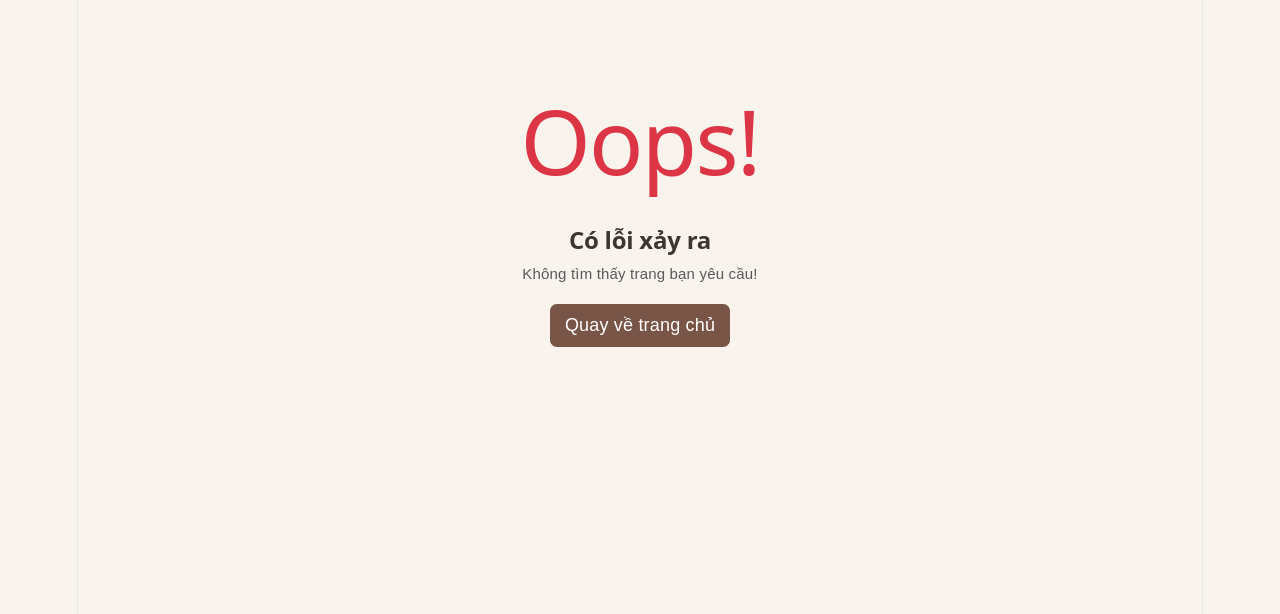
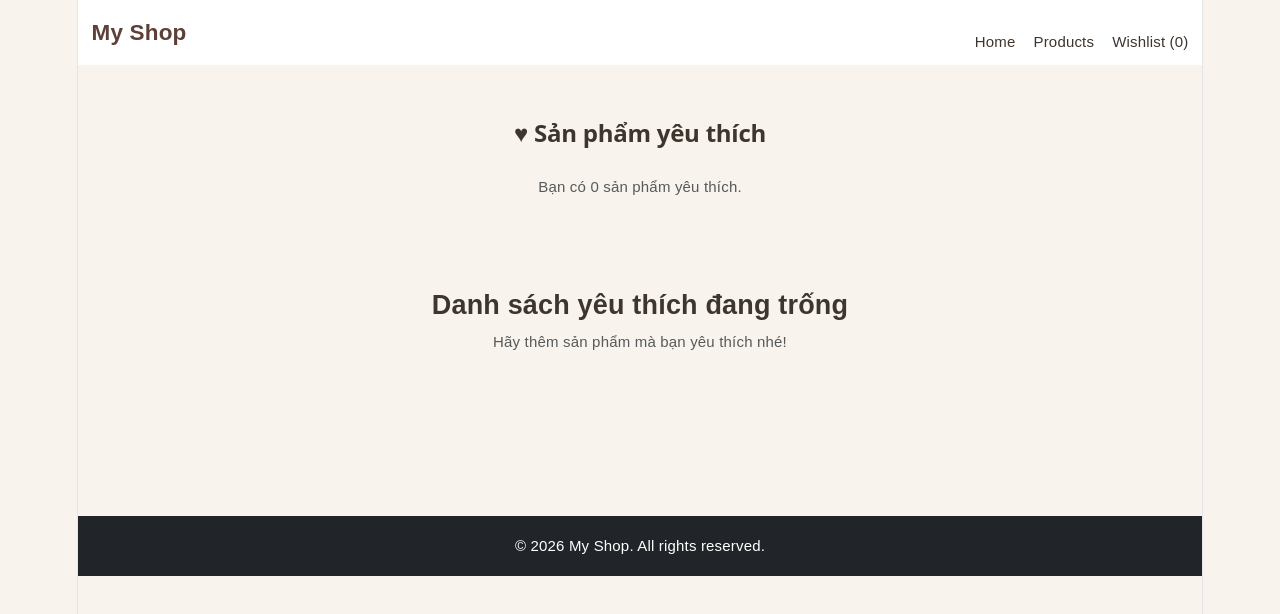
Before and after one commit to NgocAnh998/FontEnd, a React (Vite) app: page /wishlist in a window 1280 px wide. Shown: the top 614 px of the page. Built offline with nearby package versions, Linux system fonts and the light colour scheme.

Commit message:
[FEAT] them chuc nang yeu thich va trang Wishlist

```diff
--- a/src/components/Product/ProductItem.tsx
+++ b/src/components/Product/ProductItem.tsx
@@ -1,7 +1,23 @@
 import { Link } from 'react-router-dom';
+import { useDispatch, useSelector } from 'react-redux';
+
 import type { Product } from '../../types/product';
+import type { RootState, AppDispatch } from '../../store/Store';
+import { toggleWishlist } from '../../store/slice/WishlistSlice';
 
 function ProductItem({ product }: { product: Product }) {
+    const dispatch = useDispatch<AppDispatch>();
+
+    const wishlist = useSelector(
+        (state: RootState) => state.wishlist.items
+    );
+
+    const isFavorite = wishlist.includes(product.id);
+
+    const handleWishlist = () => {
+        dispatch(toggleWishlist(product.id));
+    };
+
     return (
         <div className="col-12 col-sm-6 col-lg-3">
             <div className="card h-100 shadow-sm">
@@ -21,7 +37,7 @@ function ProductItem({ product }: { product: Product }) {
 
                     <h5 className="card-title">{product.name}</h5>
 
-                    <p className="card-text text-muted">
+                    <p className="text-muted">
                         ⭐ {product.rating} | Đã bán {product.soldCount}
                     </p>
 
@@ -29,15 +45,18 @@ function ProductItem({ product }: { product: Product }) {
                         {product.price.toLocaleString('vi-VN')}đ
                     </h5>
 
-                    {product.originalPrice && (
-                        <del className="text-muted mb-2">
-                            {product.originalPrice.toLocaleString('vi-VN')}đ
-                        </del>
-                    )}
-
                     <p className={product.inStock ? 'text-success' : 'text-danger'}>
                         {product.inStock ? 'Còn hàng' : 'Hết hàng'}
                     </p>
+
+                    <button
+                        className={`btn mb-2 ${
+                            isFavorite ? 'btn-danger' : 'btn-outline-danger'
+                        }`}
+                        onClick={handleWishlist}
+                    >
+                        {isFavorite ? '♥ Đã yêu thích' : '♡ Thêm yêu thích'}
+                    </button>
 
                     <Link
                         to={`/products/${product.id}`}
--- /dev/null
+++ b/src/components/Product/Wishlist.tsx
@@ -0,0 +1,49 @@
+import { useSelector } from 'react-redux';
+
+import type { RootState } from '../../store/Store';
+import ProductItem from './ProductItem';
+
+function Wishlist() {
+    const products = useSelector(
+        (state: RootState) => state.products
+    );
+
+    const wishlist = useSelector(
+        (state: RootState) => state.wishlist.items
+    );
+
+    const favoriteProducts = products.filter(
+        (product) => wishlist.includes(product.id)
+    );
+
+    return (
+        <div className="container py-4">
+            <h2 className="mb-4">♥ Sản phẩm yêu thích</h2>
+
+            <p className="text-muted">
+                Bạn có {favoriteProducts.length} sản phẩm yêu thích.
+            </p>
+
+            <div className="row g-4 mt-2">
+                {favoriteProducts.length > 0 ? (
+                    favoriteProducts.map((product) => (
+                        <ProductItem
+                            key={product.id}
+                            product={product}
+                        />
+                    ))
+                ) : (
+                    <div className="col-12 text-center py-5">
+                        <h4>Danh sách yêu thích đang trống</h4>
+
+                        <p className="text-muted">
+                            Hãy thêm sản phẩm mà bạn yêu thích nhé!
+                        </p>
+                    </div>
+                )}
+            </div>
+        </div>
+    );
+}
+
+export default Wishlist;
--- a/src/components/common/Header.tsx
+++ b/src/components/common/Header.tsx
@@ -1,24 +1,37 @@
 import { Link } from 'react-router-dom';
+import { useSelector } from 'react-redux';
+import type { RootState } from '../../store/Store';
 
 function Header() {
+    const wishlist = useSelector(
+        (state: RootState) => state.wishlist.items
+    );
 
     return (
         <>
             <nav className="navbar">
                 <div className="container">
-                    <Link className=" navbar-brand " to="/">My Shop</Link>
+                    <Link className="navbar-brand" to="/">
+                        My Shop
+                    </Link>
+
                     <div className="d-flex gap-3">
-                        <Link className="nav-link mt-3" to="/">Home</Link>
-                        <Link className="nav-link mt-3" to="/products">Products</Link>
-                        <Link className="nav-link mt-3" to="/">Home</Link>
-                        <Link className="nav-link mt-3" to="/products">Products</Link>
-                        <Link className="nav-link mt-3" to="/">Home</Link>
-                        <Link className="nav-link mt-3" to="/products">Products</Link>
+                        <Link className="nav-link mt-3" to="/">
+                            Home
+                        </Link>
+
+                        <Link className="nav-link mt-3" to="/products">
+                            Products
+                        </Link>
+
+                        <Link className="nav-link mt-3" to="/wishlist">
+                            Wishlist ({wishlist.length})
+                        </Link>
                     </div>
                 </div>
             </nav>
         </>
-    )
+    );
 }
 
-export default Header
+export default Header;
--- a/src/store/Store.ts
+++ b/src/store/Store.ts
@@ -1,9 +1,12 @@
 import { configureStore } from "@reduxjs/toolkit";
+
 import ProductListSlice from "./slice/ProductListSlice";
+import WishlistSlice from "./slice/WishlistSlice";
 
 export const store = configureStore({
     reducer: {
         products: ProductListSlice,
+        wishlist: WishlistSlice
     }
 });
 
--- /dev/null
+++ b/src/store/slice/WishlistSlice.ts
@@ -0,0 +1,45 @@
+import { createSlice, type PayloadAction } from "@reduxjs/toolkit";
+
+interface WishlistState {
+    items: string[];
+}
+
+const initialState: WishlistState = {
+    items: []
+};
+
+const WishlistSlice = createSlice({
+    name: "wishlist",
+    initialState,
+    reducers: {
+        addToWishlist: (state, action: PayloadAction<string>) => {
+            if (!state.items.includes(action.payload)) {
+                state.items.push(action.payload);
+            }
+        },
+
+        removeFromWishlist: (state, action: PayloadAction<string>) => {
+            state.items = state.items.filter(
+                (id) => id !== action.payload
+            );
+        },
+
+        toggleWishlist: (state, action: PayloadAction<string>) => {
+            const index = state.items.indexOf(action.payload);
+
+            if (index === -1) {
+                state.items.push(action.payload);
+            } else {
+                state.items.splice(index, 1);
+            }
+        }
+    }
+});
+
+export const {
+    addToWishlist,
+    removeFromWishlist,
+    toggleWishlist
+} = WishlistSlice.actions;
+
+export default WishlistSlice.reducer;
```
Also changed, not shown: src/route/Router.tsx (+6 -1 lines).
